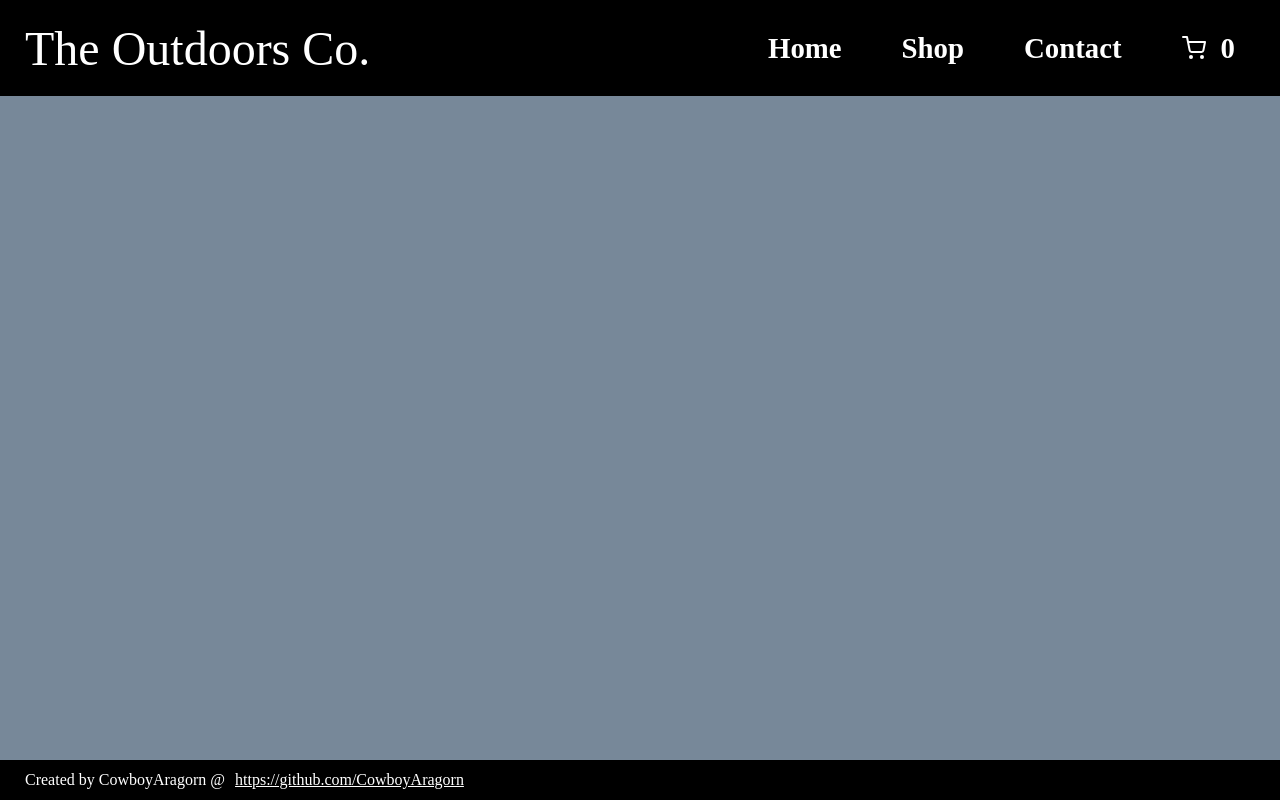
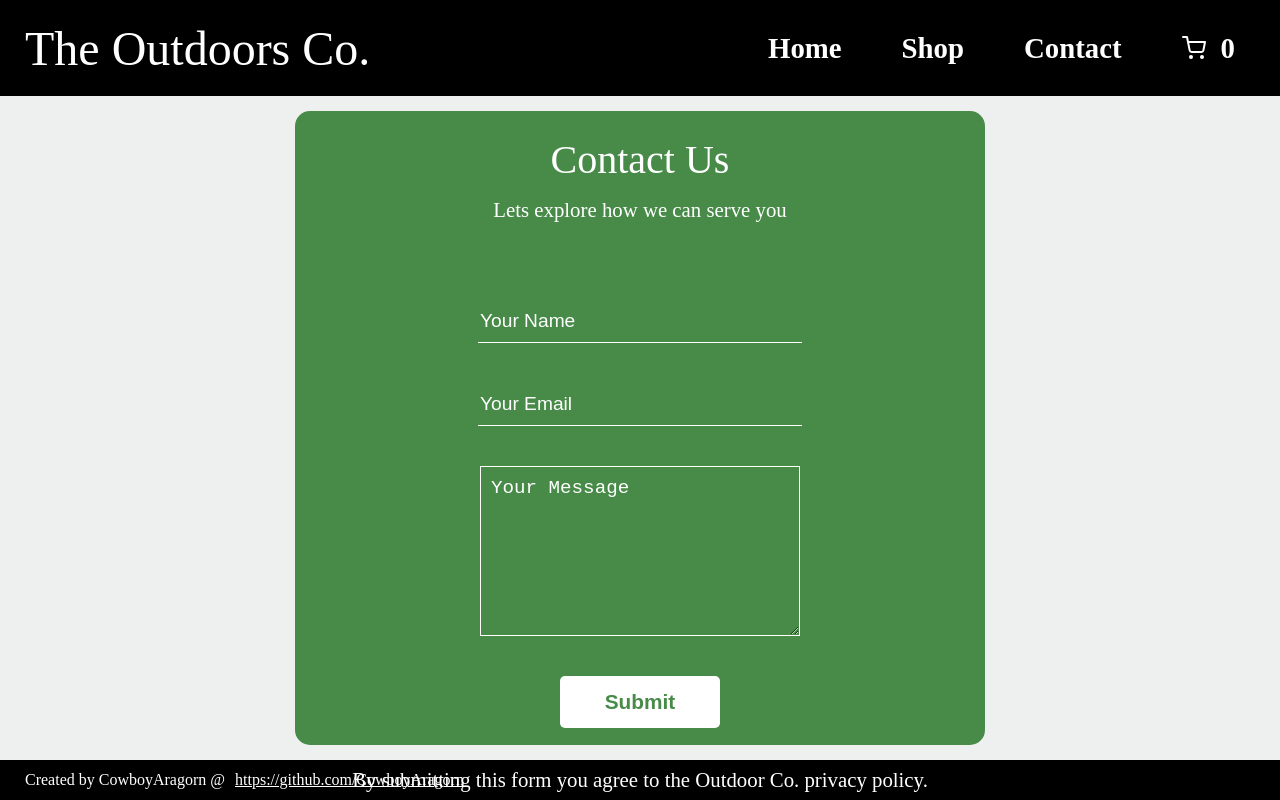
Before and after one commit to CowboyAragorn/shopping-cart, a React (Create React App) app: page /contact in a window 1280 px wide. Built offline with nearby package versions, Linux system fonts and the light colour scheme.

Commit message:
feat: add dummy contact page

```diff
--- a/src/components/Contact.js
+++ b/src/components/Contact.js
@@ -1,13 +1,159 @@
 import React from "react";
+import { useState } from "react";
 import styled from "styled-components";
 
 const ContactWrapper = styled.div`
+  display: flex;
   height: ${(props) => props.theme.sizing.mainHeight};
-  background-color: lightslategray;
+  background-color: ${(props) => props.theme.colors.offWhite};
+  justify-content: center;
 `;
 
+const ContactFormContainer = styled.div`
+  display: flex;
+  flex-direction: column;
+  border: 1pt solid black;
+  width: 50%;
+  align-items: center;
+  justify-content: flex-start;
+  gap: 40px;
+  background-color: ${(props) => props.theme.colors.middleGreen};
+  padding: 25px;
+  margin: 15px;
+  border: none;
+  border-radius: 15px;
+`;
+
+const HeaderContainer = styled.div`
+  display: flex;
+  flex-direction: column;
+  align-items: center;
+  justify-content: center;
+  gap: 15px;
+  margin-bottom: 6%;
+`;
+
+const StyledHeader = styled.header`
+  font-size: 2.5rem;
+  color: white;
+  margin: 0;
+`;
+const StyledP = styled.p`
+  text-align: center;
+  font-size: 1.3rem;
+  color: white;
+  margin: 0;
+  margin-left: 10px;
+  margin-right: 10px;
+`;
+
+const InputFieldContainer = styled.div`
+  display: flex;
+  flex-direction: column;
+  align-items: center;
+  justify-content: center;
+  width: 100%;
+`;
+
+const StyledInput = styled.input`
+  height: 40px;
+  width: 50%;
+  font-size: 15px;
+  background-color: ${(props) => props.theme.colors.middleGreen};
+  color: white;
+  border: none;
+  border-bottom: 1pt solid white;
+  font-size: 1.2rem;
+  &::placeholder {
+    color: white;
+  }
+  &:focus {
+    outline: none;
+  }
+`;
+
+const StyledTextArea = styled.textarea`
+  box-sizing: border-box;
+  height: 170px;
+  width: 50%;
+  font-size: 15px;
+  padding: 10px;
+  background-color: ${(props) => props.theme.colors.middleGreen};
+  color: white;
+  border: none;
+  border: 1pt solid white;
+  font-size: 1.2rem;
+  &::placeholder {
+    color: white;
+  }
+  &:focus {
+    outline: none;
+  }
+`;
+
+const FakeSubmit = () => {};
+
+//TODO: make checkoutBtn an importable styled component for contact, payment container, and shop
+const SubmitFormBtn = styled.button`
+  padding: 14px;
+  font-size: 1.3rem;
+  border-radius: 5px;
+  border: none;
+  background-color: white;
+  color: ${(props) => props.theme.colors.middleGreen};
+  font-weight: bold;
+  text-decoration: none;
+  width: 25%;
+  &:hover {
+    cursor: pointer;
+    background-color: ${(props) => props.theme.colors.offWhite};
+    color: ${(props) => props.theme.colors.middleGreen};
+  }
+`;
+
+const clearFakeForm = (e) => {
+  let name = document.getElementById("name");
+  let email = document.getElementById("email");
+  let message = document.getElementById("message");
+
+  name.value = "";
+  email.value = "";
+  message.value = "";
+};
+
+//don't want to make this an actual form that submits because
+//not implementing cookies, don't want to lose state on reload
+//would actually make this a form with validation otherwise
 const Contact = () => {
-  return <ContactWrapper />;
+  return (
+    <ContactWrapper>
+      <ContactFormContainer>
+        <HeaderContainer>
+          <StyledHeader>Contact Us</StyledHeader>
+          <StyledP>Lets explore how we can serve you</StyledP>
+        </HeaderContainer>
+        <InputFieldContainer>
+          <label htmlFor="name"></label>
+          <StyledInput id="name" placeholder="Your Name" required></StyledInput>
+        </InputFieldContainer>
+        <InputFieldContainer>
+          <label htmlFor="email"></label>
+          <StyledInput id="email" placeholder="Your Email"></StyledInput>
+        </InputFieldContainer>
+        <InputFieldContainer>
+          <label htmlFor="message"></label>
+          <StyledTextArea
+            id="message"
+            placeholder="Your Message"
+          ></StyledTextArea>
+        </InputFieldContainer>
+        <SubmitFormBtn onClick={clearFakeForm}>Submit</SubmitFormBtn>
+        <StyledP>
+          By submitting this form you agree to the Outdoor Co. privacy policy.
+        </StyledP>
+      </ContactFormContainer>
+    </ContactWrapper>
+  );
 };
 
 export default Contact;
--- a/src/components/checkout/Checkout.js
+++ b/src/components/checkout/Checkout.js
@@ -1,6 +1,8 @@
 import React from "react";
 import styled from "styled-components";
 import PaymentContainer from "./PaymentContainer";
+
+//TODO: Empty shopping cart display
 
 const CheckoutWrapper = styled.div`
   display: flex;
```
